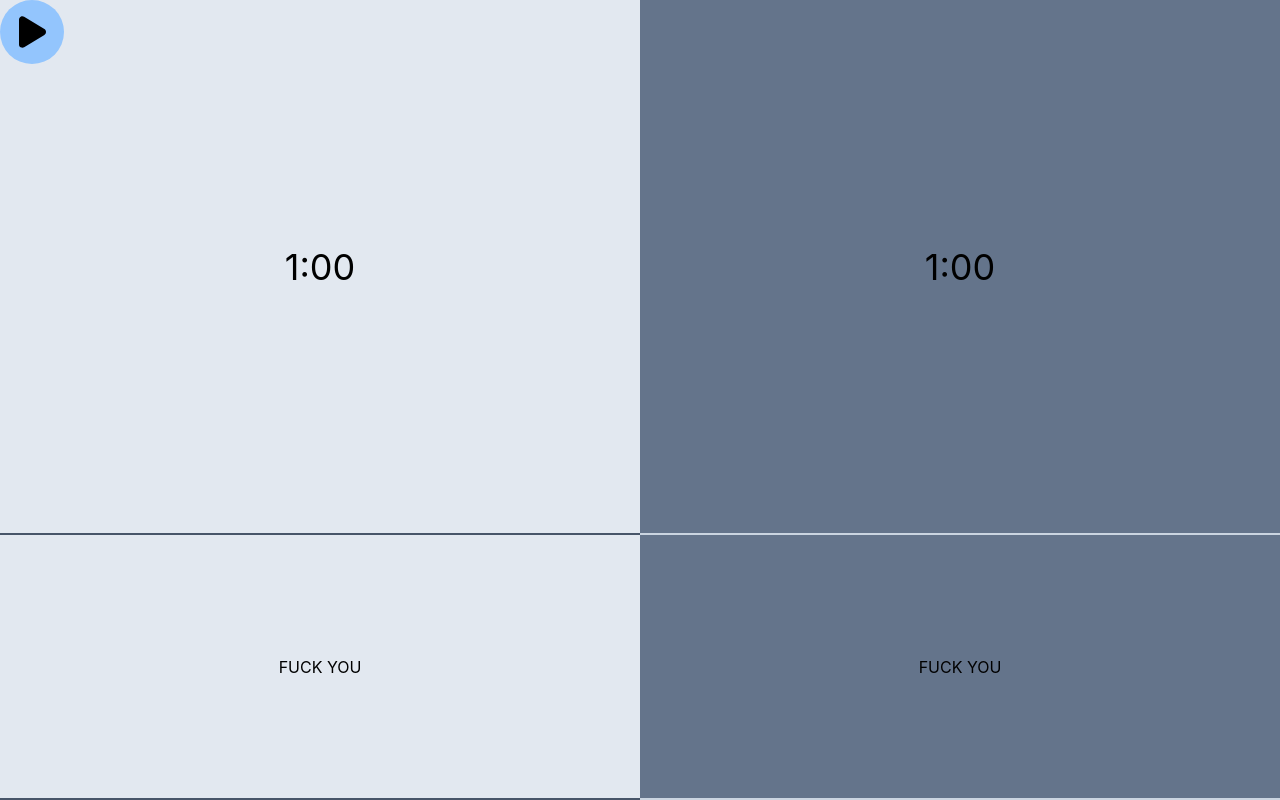
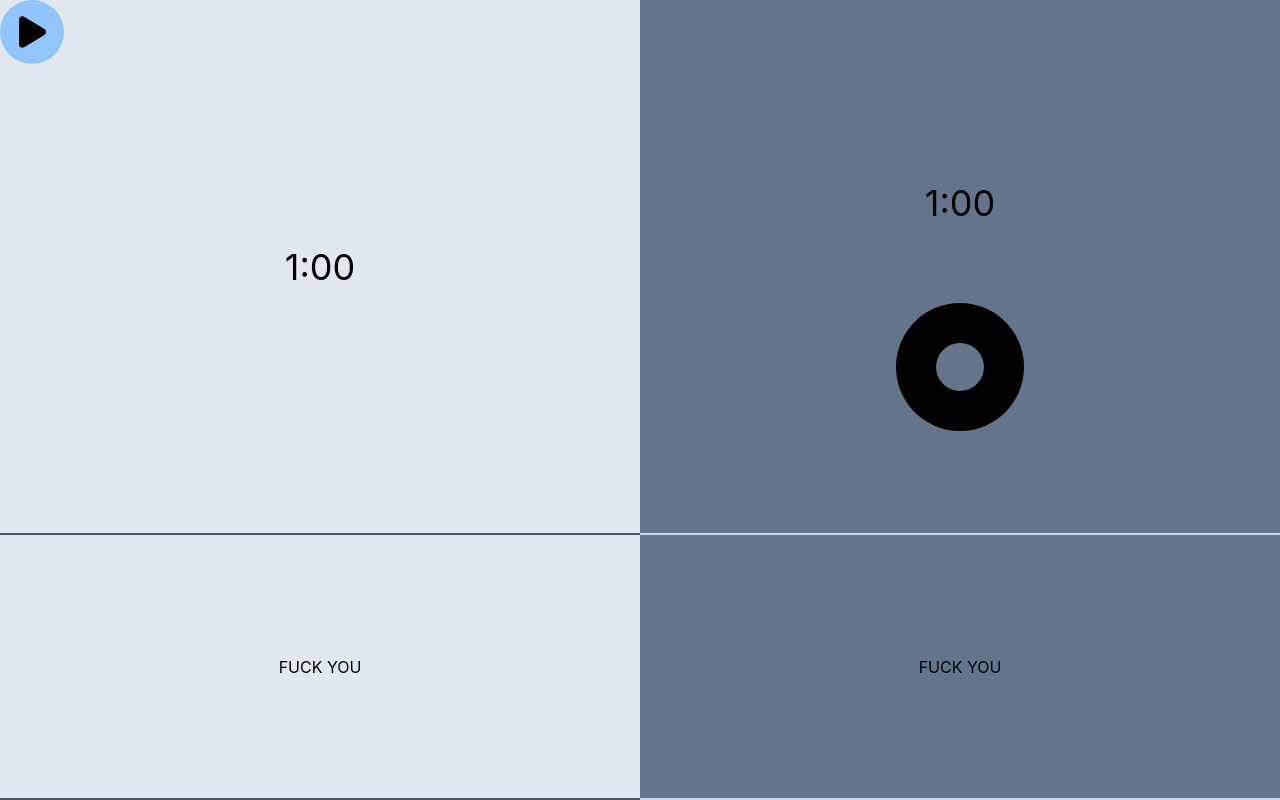
Before and after one commit to hoshbosh/bullet, a React (Create React App) app: page / in a window 1280 px wide. Built offline with nearby package versions, Linux system fonts and the light colour scheme.

Commit message:
Player Indicator and Button Fix

```diff
--- a/public/index.html
+++ b/public/index.html
@@ -24,7 +24,7 @@
       work correctly both with client-side routing and a non-root public URL.
       Learn how to configure a non-root public URL by running `npm run build`.
     -->
-    <title>React App</title>
+    <title>Bullet</title>
   </head>
   <body>
     <noscript>You need to enable JavaScript to run this app.</noscript>
--- a/src/App.js
+++ b/src/App.js
@@ -4,7 +4,7 @@ import Convert from './ConvertTime'
 import { Transition } from '@headlessui/react'
 import {EndScreen} from './EndScreen'
 import { FontAwesomeIcon } from '@fortawesome/react-fontawesome';
-import { faPause, faPlay } from '@fortawesome/free-solid-svg-icons';
+import { faPause, faPlay, faCircleDot } from '@fortawesome/free-solid-svg-icons';
 
 function App(){
   const [p1Seconds, p1SetSeconds]=useState(0)
@@ -25,13 +25,6 @@ function App(){
   }
   function startTimer(){
       togglePlayer(!player)
-  }
-  function addTime(isP1){
-    if(player){
-      p1SetSeconds(p1Seconds-increment)
-    }else{
-      p2SetSeconds(p2Seconds-increment)
-    }
   }
   useEffect(()=>{
       let interval=null
@@ -90,9 +83,33 @@ function App(){
               }
             </button>
             <Convert sec={length-p1Seconds}/>
+      <Transition
+        className='flex justify-center'
+        show={player}
+        enter="transition-opacity duration-75"
+        enterFrom="opacity-0"
+        enterTo="opacity-100"
+        leave="transition-opacity duration-150"
+        leaveFrom="opacity-100"
+        leaveTo="opacity-0"
+      >
+        <FontAwesomeIcon className='text-9xl px-72' icon={faCircleDot}/>
+      </Transition>
         </div>
         <div className='bg-slate-500 row-span-2 place-content-center col-span-2 active:bg-slate-600' onClick={startTimer}>
             <Convert sec={length-p2Seconds}/>
+      <Transition
+        className='justify-center flex'
+        show={!player}
+        enter="transition-opacity duration-75"
+        enterFrom="opacity-0"
+        enterTo="opacity-100"
+        leave="transition-opacity duration-150"
+        leaveFrom="opacity-100"
+        leaveTo="opacity-0"
+      >
+        <FontAwesomeIcon className='text-9xl' icon={faCircleDot}/>
+      </Transition>
         </div>
         <button className=" border-2 border-slate-600 border-x-0 object-center col-span-2 active:bg-slate-300 active:-translate-y-4 transition bg-slate-200" onClick={()=>p1SetSeconds(p1Seconds-increment)}>
           FUCK YOU
```
